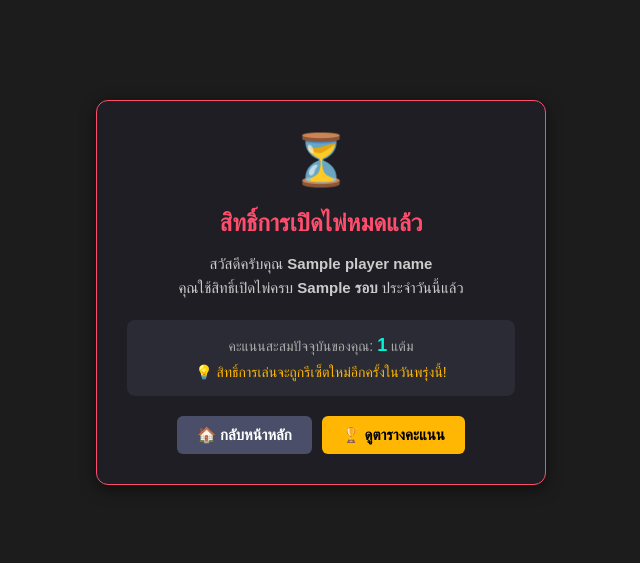
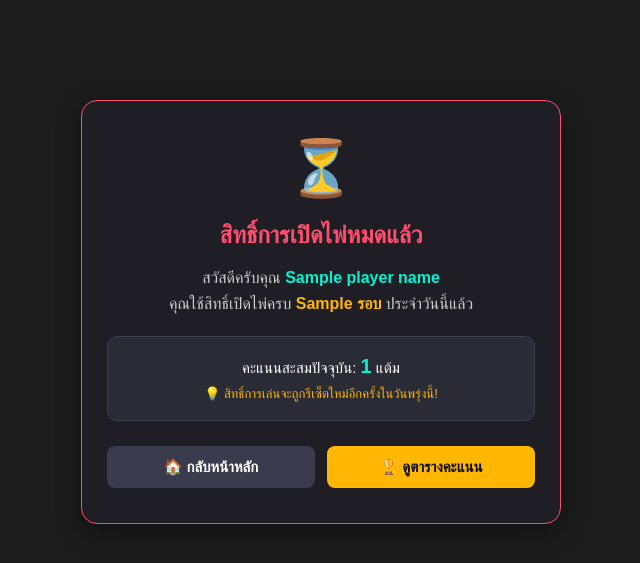
Before and after one commit to WRMG001/CardGame, a Flask app: template templates/game_limit.html in a window 1280 px wide. Shown: the top 563 px of the page, without its empty margins (319-959 px from the left). Run offline with Flask 3, Linux system fonts and the light colour scheme; the template is opened without the code that fills it: most values are stand-ins (such as "Sample title", 1, 10 or a date in 2020); parts of the project's set-up code (start-up, migrations or seed data) failed here and were passed over.

Commit message:
Update game_limit.html

```diff
--- a/templates/game_limit.html
+++ b/templates/game_limit.html
@@ -1,33 +1,33 @@
 {% extends 'base.html' %}
 
 {% block content %}
-<div style="max-width: 450px; margin: 50px auto; text-align: center; color: #fff; font-family: sans-serif;">
+<div style="max-width: 480px; margin: 50px auto; text-align: center; color: #fff; font-family: 'Kanit', sans-serif;">
 
-  <div style="background: #1e1e24; border-radius: 12px; padding: 30px; box-shadow: 0 4px 15px rgba(0,0,0,0.5); border: 1px solid #ff4d6d;">
+  <div style="background: #1e1e24; border-radius: 16px; padding: 35px 25px; box-shadow: 0 8px 24px rgba(0,0,0,0.4); border: 1px solid #ff4d6d;">
 
-    <div style="font-size: 50px; margin-bottom: 10px;">⏳</div>
+    <div style="font-size: 55px; margin-bottom: 10px;">⏳</div>
 
-    <h2 style="color: #ff4d6d; margin-bottom: 10px;">สิทธิ์การเปิดไพ่หมดแล้ว</h2>
+    <h2 style="color: #ff4d6d; margin-bottom: 10px; font-size: 24px;">สิทธิ์การเปิดไพ่หมดแล้ว</h2>
 
-    <p style="color: #ccc; font-size: 15px; line-height: 1.6;">
-      สวัสดีครับคุณ <strong>{{ player_name }}</strong><br>
-      คุณใช้สิทธิ์เปิดไพ่ครบ <strong>{{ max_limit }} รอบ</strong> ประจำวันนี้แล้ว
+    <p style="color: #ccc; font-size: 16px; line-height: 1.6; margin-bottom: 20px;">
+      สวัสดีครับคุณ <strong style="color: #00f5d4;">{{ player_name }}</strong><br>
+      คุณใช้สิทธิ์เปิดไพ่ครบ <strong style="color: #ffb703;">{{ max_limit }} รอบ</strong> ประจำวันนี้แล้ว
     </p>
 
-    <div style="background: #2b2b36; border-radius: 8px; padding: 15px; margin: 20px 0; font-size: 14px; color: #aaa;">
-      คะแนนสะสมปัจจุบันของคุณ: <strong style="color: #00f5d4; font-size: 18px;">{{ total_score }}</strong> แต้ม<br>
-      <span style="color: #ffb703; display: block; margin-top: 8px;">💡 สิทธิ์การเล่นจะถูกรีเซ็ตใหม่อีกครั้งในวันพรุ่งนี้!</span>
+    <div style="background: #2b2b36; border-radius: 10px; padding: 18px; margin: 20px 0; font-size: 15px; border: 1px solid #3d3d4e;">
+      คะแนนสะสมปัจจุบัน: <strong style="color: {% if total_score < 0 %}#ff4d6d{% else %}#00f5d4{% endif %}; font-size: 20px;">{{ total_score }}</strong> แต้ม
+      <span style="color: #ffb703; display: block; margin-top: 8px; font-size: 13px;">💡 สิทธิ์การเล่นจะถูกรีเซ็ตใหม่อีกครั้งในวันพรุ่งนี้!</span>
     </div>
 
-    <div style="display: flex; gap: 10px; justify-content: center; margin-top: 20px;">
-      <a href="/home">
-        <button style="padding: 10px 20px; font-size: 15px; font-weight: bold; background: #4a4e69; color: white; border: none; border-radius: 6px; cursor: pointer;">
+    <div style="display: flex; gap: 12px; justify-content: center; margin-top: 25px;">
+      <a href="/home" style="text-decoration: none; flex: 1;">
+        <button style="width: 100%; padding: 12px; font-size: 15px; font-weight: bold; background: #3a3b4c; color: white; border: none; border-radius: 8px; cursor: pointer; transition: 0.2s;">
           🏠 กลับหน้าหลัก
         </button>
       </a>
 
-      <a href="/ranking">
-        <button style="padding: 10px 20px; font-size: 15px; font-weight: bold; background: #ffb703; color: black; border: none; border-radius: 6px; cursor: pointer;">
+      <a href="/ranking" style="text-decoration: none; flex: 1;">
+        <button style="width: 100%; padding: 12px; font-size: 15px; font-weight: bold; background: #ffb703; color: #111; border: none; border-radius: 8px; cursor: pointer; transition: 0.2s;">
           🏆 ดูตารางคะแนน
         </button>
       </a>
```
